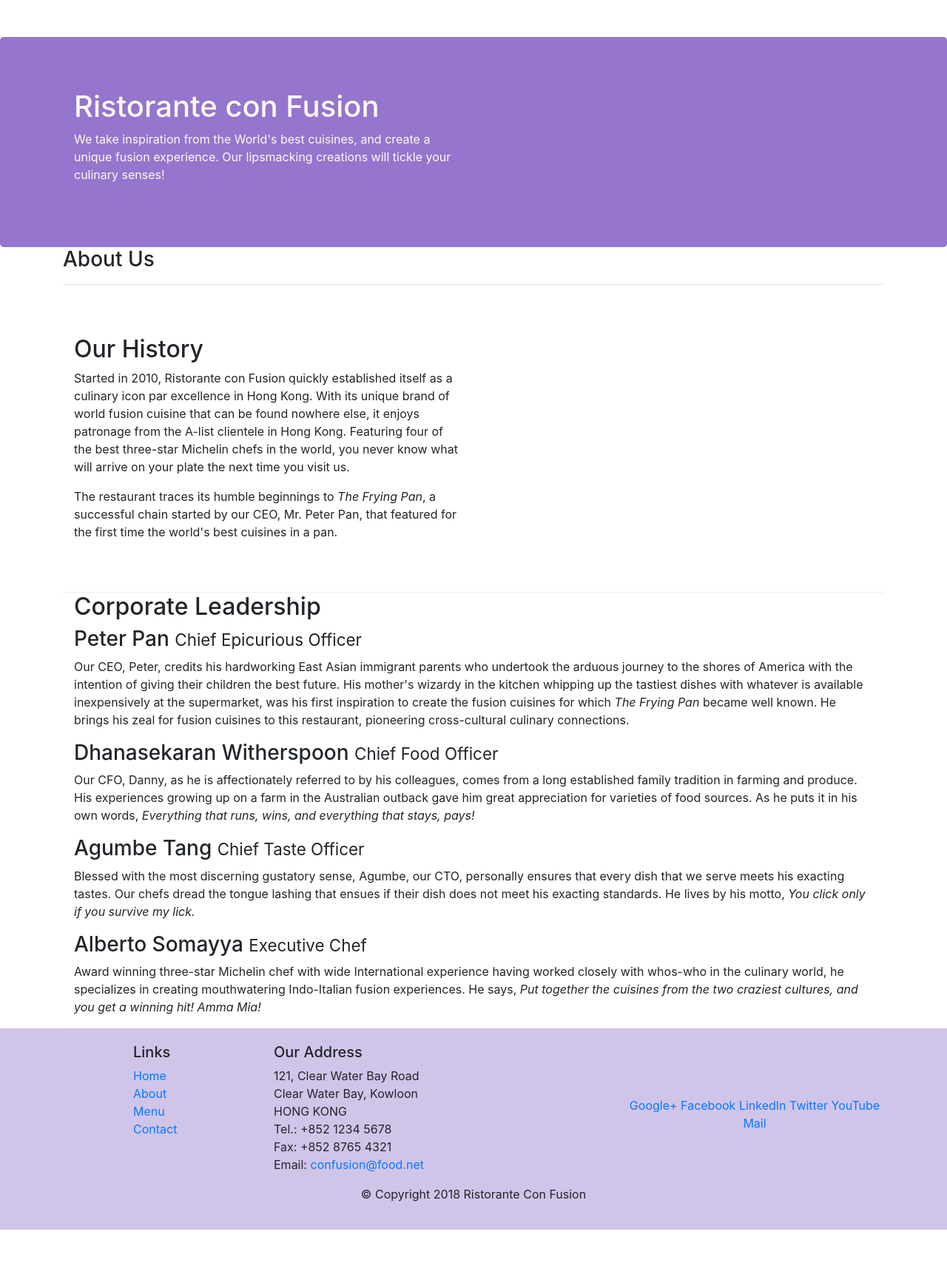
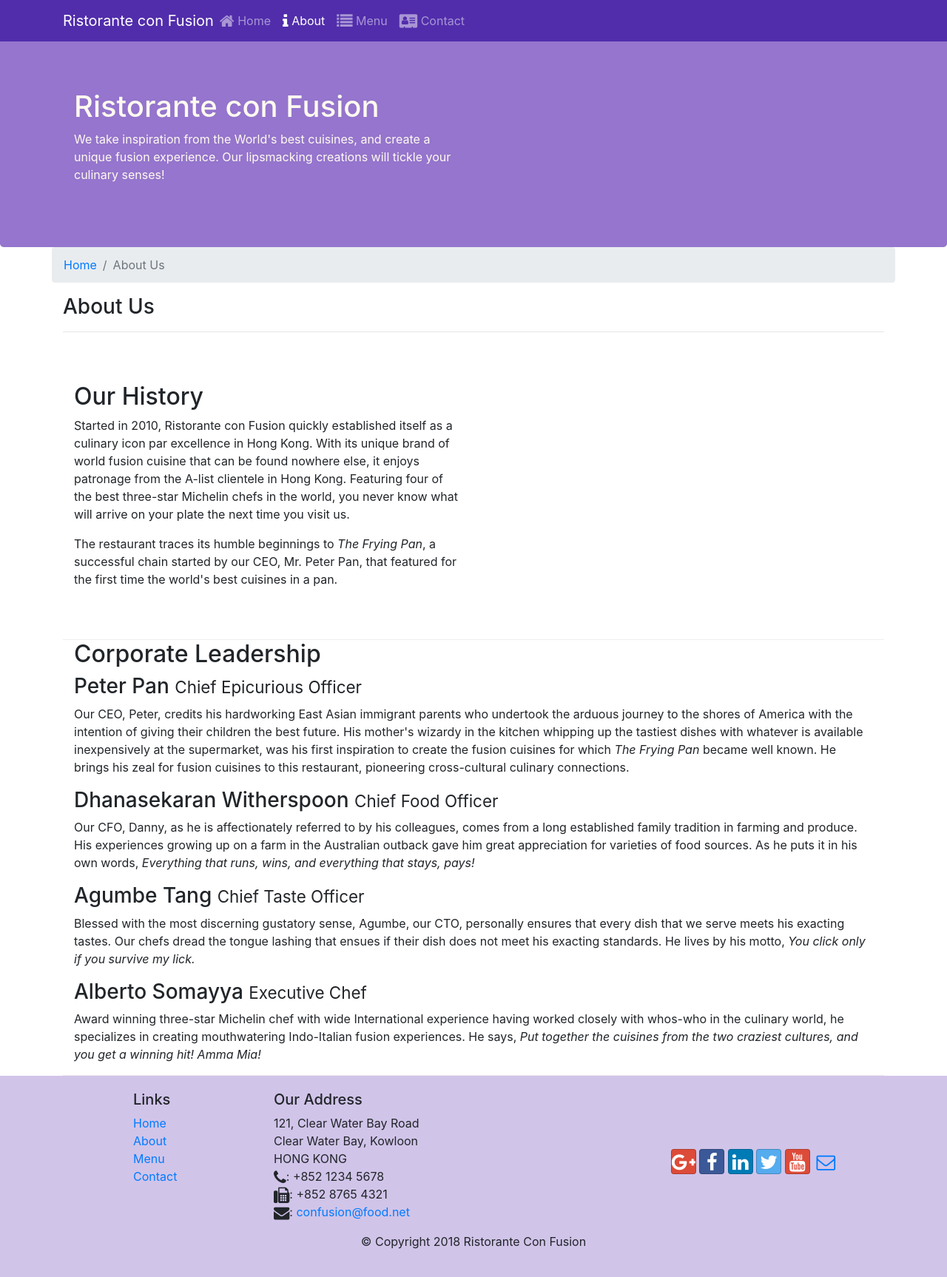
Before and after one commit to Shaaali/web_course_1, a website: page aboutus.html in a window 1280 px wide. Shown: the whole page at 74% size. Before the commit the page ends 1662 px from the top, so only its background shows below. Drawn offline with nearby package versions, Linux system fonts and the light colour scheme.

Commit message:
icon_fonts

```diff
--- a/aboutus.html
+++ b/aboutus.html
@@ -8,11 +8,29 @@
 
         <!-- Bootstrap CSS -->
         <link rel="stylesheet" href="node_modules/bootstrap/dist/css/bootstrap.min.css">
+        <link rel ="stylesheet" href="node_modules/font-awesome/css/font-awesome.min.css">
+        <link rel="stylesheet" href="node_modules/bootstrap-social/bootstrap-social.css">
         <link rel="stylesheet" href="css/styles.css">
         <title>Ristorante Con Fusion: About Us</title>
 </head>
 
 <body>
+    <nav class="navbar navbar-dark navbar-expand-sm fixed-top">
+        <div class = "container">
+            <button class="navbar-toggler" type="button" data-toggle="collapse" data-target="#Navbar">
+                <span class="navbar-toggler-icon"></span>
+            </button>
+            <a class="navbar-brand mr-auto" href="./index.html">Ristorante con Fusion</a>
+            <div class="collapse navbar-collapse" id="Navbar">
+                <ul class="navbar-nav mr-auto">
+                    <li class="nav-item"><a class="nav-link" href="#"><span class="fa fa-home fa-lg"></span> Home</a></li>
+                    <li class="nav-item active"><a class="nav-link" href="./aboutus.html"><span  class="fa fa-info fa-lg"></span> About</a></li>
+                    <li class="nav-item"><a class="nav-link" href="#"><span class="fa fa-list fa-lg"></span> Menu</a></li>
+                    <li class="nav-item"><a class="nav-link" href="#"><span class="fa fa-address-card fa-lg"></span> Contact</a></li>
+                </ul>
+            </div>
+        </div>
+    </nav>
     <header class="jumbotron">
         <div class="container">
             <div class="row row-header">
@@ -28,6 +46,10 @@
 
     <div class="container">
         <div  class="row align-items-center">
+            <ol class="col-12 breadcrumb">
+                <li class="breadcrumb-item"><a href="./index.html">Home</a></li>
+                <li class="breadcrumb-item active">About Us</li>
+            </ol>
             <div class="col-12">
                <h3>About Us</h3>
                <hr>
@@ -78,19 +100,19 @@
 		              121, Clear Water Bay Road<br>
 		              Clear Water Bay, Kowloon<br>
 		              HONG KONG<br>
-		              Tel.: +852 1234 5678<br>
-		              Fax: +852 8765 4321<br>
-		              Email: <a href="mailto:confusion@food.net">confusion@food.net</a>
+                      <i class="fa fa-phone fa-lg"></i>: +852 1234 5678<br>
+		              <i class="fa fa-fax fa-lg"></i>: +852 8765 4321<br>
+		              <i class="fa fa-envelope fa-lg"></i>: <a href="mailto:confusion@food.net">confusion@food.net</a>
 		           </address>
                 </div>
                 <div class="col-12 col-sm-4 align-self-center">
                     <div class="text-center">
-                        <a href="http://google.com/+">Google+</a>
-                        <a href="http://www.facebook.com/profile.php?id=">Facebook</a>
-                        <a href="http://www.linkedin.com/in/">LinkedIn</a>
-                        <a href="http://twitter.com/">Twitter</a>
-                        <a href="http://youtube.com/">YouTube</a>
-                        <a href="mailto:">Mail</a>
+                        <a class="btn btn-social-icon btn-google" href="http://google.com/+"><i class="fa fa-google-plus fa-lg"></i></a>
+                        <a class="btn btn-social-icon btn-facebook" href="http://www.facebook.com/profile.php?id="><i class="fa fa-facebook fa-lg"></i></a>
+                        <a class="btn btn-social-icon btn-linkedin" href="http://www. linkedin.com/in/"><i class="fa fa-linkedin fa-lg"></i></a>
+                        <a class="btn btn-social-icon btn-twitter" href="http://twitter.com/"><i class="fa fa-twitter fa-lg"></i></a>
+                        <a class="btn btn-social-icon btn-google" href="http://youtube.com/"><i class="fa fa-youtube fa-lg"></i></a>
+                        <a class="btn btn-social-icon" href="mailto:"><i class="fa fa-envelope-o fa-lg"></i></a>
                     </div>
                 </div>
            </div>
--- a/package.json
+++ b/package.json
@@ -15,6 +15,8 @@
   },
   "dependencies": {
     "bootstrap": "^4.0.0",
+    "bootstrap-social": "^5.1.1",
+    "font-awesome": "^4.7.0",
     "jquery": "^3.3.1",
     "popper.js": "^1.12.9"
   }
```
Also changed, not shown: index.html (+19 -17 lines), 1 other file.
